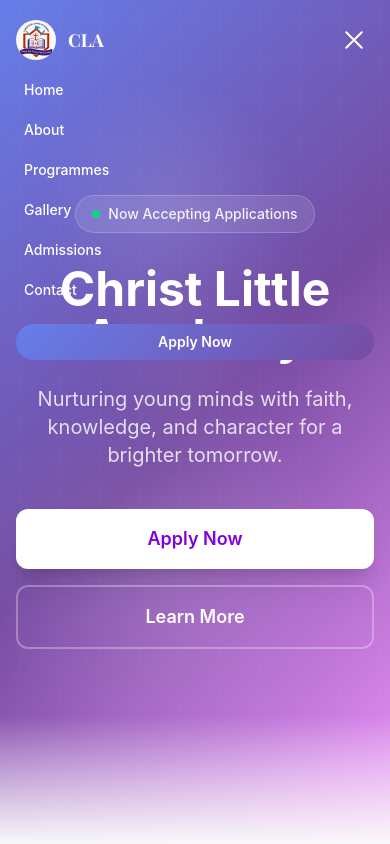
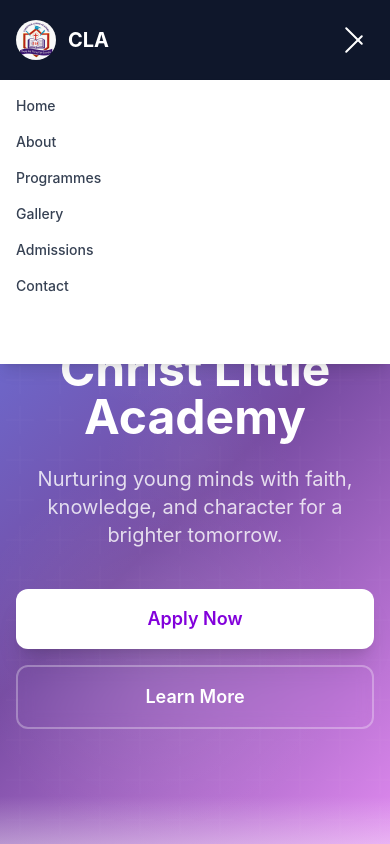
Before and after one commit to Jakegak/cla-website, a React (Vite) app: page / in a window 390 px wide. Both pictures are taken after a click on the button 354 px from the left and 40 px from the top of the page. Shown: the top 844 px of the page. Built offline with nearby package versions, Linux system fonts and the light colour scheme.

Commit message:
fix(navbar): stabilize responsiveness, alignment, and scroll behavior

```diff
--- a/src/App.jsx
+++ b/src/App.jsx
@@ -16,6 +16,9 @@
   return (
     <main className="min-h-screen bg-slate-900 font-sans selection:bg-blue-500/30">
       <Navbar onOpenModal={() => setIsModalOpen(true)} />
+
+      {/* Spacer to offset fixed navbar height (h-20 = 5rem) */}
+      <div className="h-20" aria-hidden="true" />
 
       <HeroSection onOpenModal={() => setIsModalOpen(true)} />
 
--- a/src/components/Navbar.jsx
+++ b/src/components/Navbar.jsx
@@ -34,9 +34,9 @@
     setMobileMenuOpen((prev) => !prev);
   }, []);
 
-  const headerClasses = isScrolled
-    ? "bg-white shadow-md py-3"
-    : "bg-transparent py-5";
+  const headerBg = isScrolled
+    ? "bg-white shadow-md"
+    : "bg-transparent";
 
   const textColor = isScrolled ? "text-gray-800" : "text-white";
   const linkColor = isScrolled
@@ -46,93 +46,103 @@
 
   return (
     <header
-      className={`fixed top-0 left-0 right-0 z-50 transition-all duration-300 ${headerClasses}`}
+      className={`fixed top-0 left-0 right-0 z-50 transition-colors transition-shadow duration-300 ${headerBg}`}
     >
-      <nav className="max-w-7xl mx-auto px-4 sm:px-6 lg:px-8">
-        <div className="flex items-center justify-between">
+      <div className="max-w-7xl mx-auto px-4 sm:px-6 lg:px-8">
+        <div className="flex items-center justify-between h-20">
           {/* Logo */}
           <a
             href="#home"
             onClick={(e) => handleNavClick(e, "#home")}
-            className="flex items-center gap-3"
+            className="flex items-center gap-3 flex-shrink-0"
           >
             <img
               src={claLogo}
               alt="CLA Logo"
-              className="h-10 w-10 rounded-full object-cover"
+              className="w-10 h-10 rounded-full object-cover"
             />
-            <span
-              className={`font-bold text-lg ${textColor} transition-colors duration-300`}
-              style={{ fontFamily: "'Playfair Display', serif" }}
-            >
+            <span className={`text-xl font-bold ${textColor} whitespace-nowrap`}>
               CLA
             </span>
           </a>
 
           {/* Desktop Navigation */}
-          <div className="hidden md:flex items-center gap-8">
+          <nav className="hidden md:flex items-center gap-8 whitespace-nowrap">
             {NAV_LINKS.map((link) => (
               <a
                 key={link.href}
                 href={link.href}
                 onClick={(e) => handleNavClick(e, link.href)}
-                className={`text-sm font-medium transition-colors duration-300 ${linkColor}`}
+                className={`text-sm font-medium transition-colors duration-200 ${linkColor}`}
               >
                 {link.label}
               </a>
             ))}
+          </nav>
+
+          {/* Desktop CTA Button */}
+          <div className="hidden md:flex items-center">
             <button
               onClick={onOpenModal}
-              className="px-5 py-2 text-sm font-semibold text-white rounded-full transition-all duration-300"
-              style={{
-                background: "linear-gradient(135deg, #667eea, #764ba2)",
-              }}
+              className="flex-shrink-0 cta-apply-btn bg-cla-red text-white px-6 py-2 rounded-full text-sm font-semibold transition-colors duration-200 hover:bg-red-700 whitespace-nowrap"
             >
               Apply Now
             </button>
           </div>
 
-          {/* Mobile Hamburger */}
+          {/* Mobile Hamburger Button */}
           <button
-            className="md:hidden flex flex-col gap-1.5 p-2"
             onClick={toggleMobileMenu}
-            aria-label="Toggle navigation menu"
+            className="md:hidden flex flex-col justify-center items-center gap-1.5 w-10 h-10 flex-shrink-0"
+            aria-label="Toggle mobile menu"
+            aria-expanded={mobileMenuOpen}
           >
-            <span
-              className={`block w-6 h-0.5 rounded transition-all duration-300 ${hamburgerBarColor} ${
-                mobileMenuOpen ? "rotate-45 translate-y-2" : ""
-              }`}
+            <motion.span
+              className={`block w-6 h-0.5 rounded ${hamburgerBarColor} transition-colors duration-200`}
+              animate={
+                mobileMenuOpen
+                  ? { rotate: 45, y: 4 }
+                  : { rotate: 0, y: 0 }
+              }
+              transition={{ duration: 0.2 }}
             />
-            <span
-              className={`block w-6 h-0.5 rounded transition-all duration-300 ${hamburgerBarColor} ${
-                mobileMenuOpen ? "opacity-0" : ""
-              }`}
+            <motion.span
+              className={`block w-6 h-0.5 rounded ${hamburgerBarColor} transition-colors duration-200`}
+              animate={
+                mobileMenuOpen ? { opacity: 0 } : { opacity: 1 }
+              }
+              transition={{ duration: 0.2 }}
             />
-            <span
-              className={`block w-6 h-0.5 rounded transition-all duration-300 ${hamburgerBarColor} ${
-                mobileMenuOpen ? "-rotate-45 -translate-y-2" : ""
-              }`}
+            <motion.span
+              className={`block w-6 h-0.5 rounded ${hamburgerBarColor} transition-colors duration-200`}
+              animate={
+                mobileMenuOpen
+                  ? { rotate: -45, y: -4 }
+                  : { rotate: 0, y: 0 }
+              }
+              transition={{ duration: 0.2 }}
             />
           </button>
+        </div>
       </div>
 
       {/* Mobile Menu */}
       <AnimatePresence>
         {mobileMenuOpen && (
           <motion.div
-              initial={{ opacity: 0, height: 0 }}
-              animate={{ opacity: 1, height: "auto" }}
-              exit={{ opacity: 0, height: 0 }}
-              transition={{ duration: 0.3 }}
-              className="md:hidden overflow-hidden"
+            initial={{ height: 0, opacity: 0 }}
+            animate={{ height: "auto", opacity: 1 }}
+            exit={{ height: 0, opacity: 0 }}
+            transition={{ duration: 0.3, ease: "easeInOut" }}
+            className="md:hidden overflow-hidden bg-white shadow-lg"
           >
-              <div className="py-4 flex flex-col gap-3">
+            <nav className="flex flex-col px-4 py-4 gap-4">
               {NAV_LINKS.map((link) => (
                 <a
                   key={link.href}
                   href={link.href}
                   onClick={(e) => handleNavClick(e, link.href)}
-                    className={`text-sm font-medium px-2 py-1 transition-colors duration-300 ${linkColor}`}
+                  className="text-gray-700 hover:text-cla-purple text-sm font-medium transition-colors duration-200"
                 >
                   {link.label}
                 </a>
@@ -142,18 +152,14 @@
                   setMobileMenuOpen(false);
                   onOpenModal();
                 }}
-                  className="mt-2 px-5 py-2 text-sm font-semibold text-white rounded-full transition-all duration-300"
-                  style={{
-                    background: "linear-gradient(135deg, #667eea, #764ba2)",
-                  }}
+                className="cta-apply-btn bg-cla-red text-white px-6 py-2 rounded-full text-sm font-semibold transition-colors duration-200 hover:bg-red-700 w-full"
               >
                 Apply Now
               </button>
-              </div>
+            </nav>
           </motion.div>
         )}
       </AnimatePresence>
-      </nav>
     </header>
   );
 }
--- a/src/index.css
+++ b/src/index.css
@@ -3,6 +3,11 @@
 
 html {
   scroll-behavior: smooth;
+}
+
+/* Offset scroll targets for fixed navbar (h-20 = 5rem) */
+[id] {
+  scroll-margin-top: 5rem;
 }
 
 .testimonial-card {
```
Also changed, not shown: 2 other files (tests, documents, lock files or other folders). Lines whose indentation alone changed are shown as unchanged.
